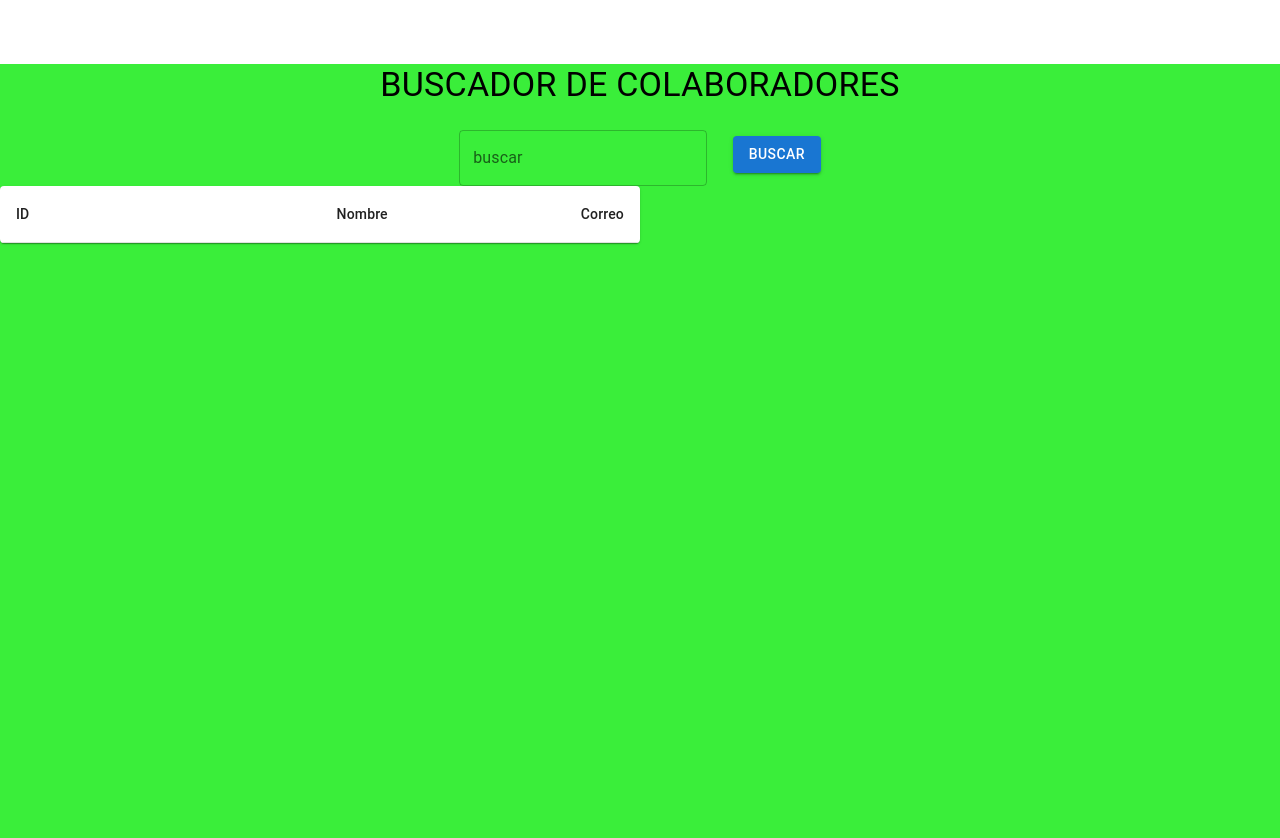
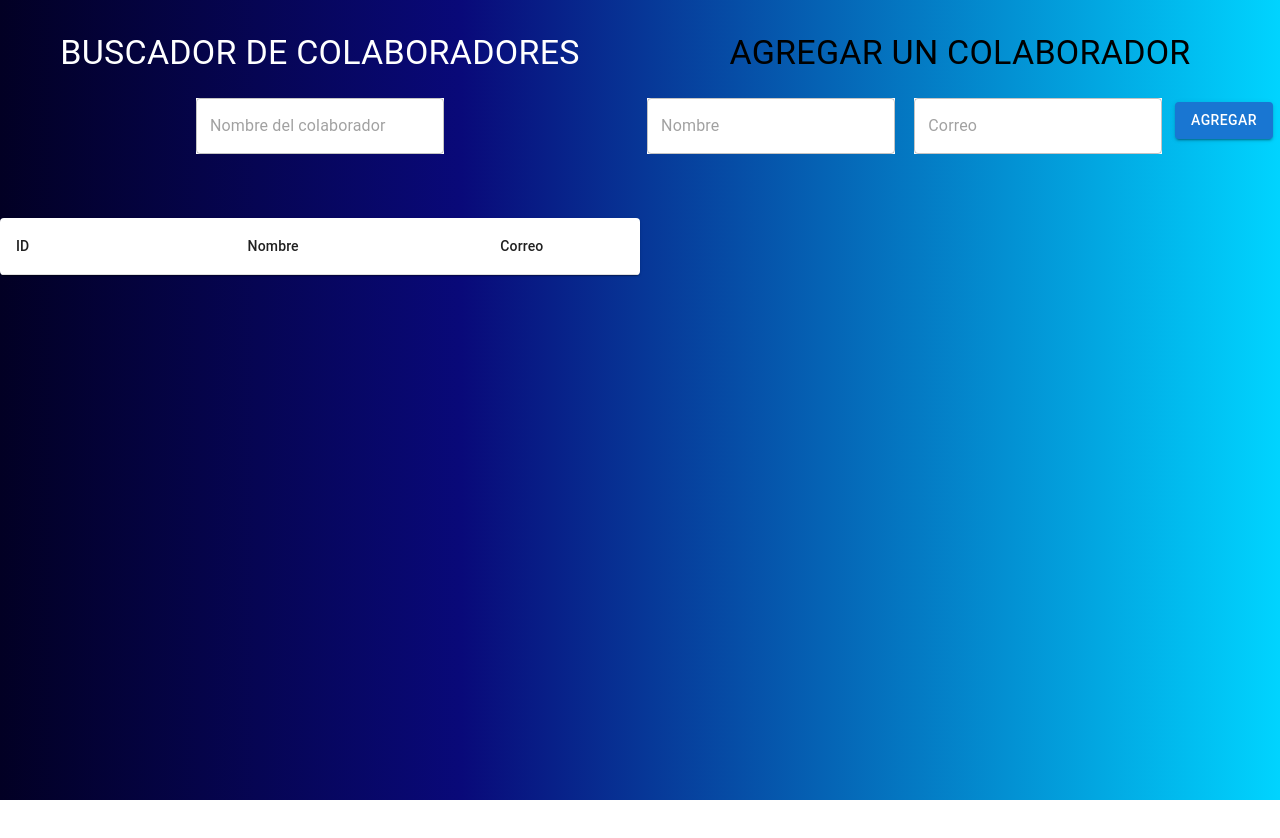
Before and after one commit to NeaCS/BuscadordeColaboradores, a React (Create React App) app: page / in a window 1280 px wide. Shown: the top 838 px of the page. After the commit the page ends 800 px from the top, so only its background shows below. Built offline with nearby package versions, Linux system fonts and the light colour scheme.

Commit message:
Cambio color de fondo y se arregla problema de filter

```diff
--- a/src/App.css
+++ b/src/App.css
@@ -1,41 +1,7 @@
 .App {
   text-align: center;
-  background-color: #3aee3a;
+  background: rgb(2,0,36);
+background: linear-gradient(90deg, rgba(2,0,36,1) 0%, rgba(9,9,121,1) 36%, rgba(0,212,255,1) 100%);
   width: 100vw;
   height: 100vh;
 }
-
-.App-logo {
-  height: 40vmin;
-  pointer-events: none;
-}
-
-@media (prefers-reduced-motion: no-preference) {
-  .App-logo {
-    animation: App-logo-spin infinite 20s linear;
-  }
-}
-
-.App-header {
-  background-color: #282c34;
-  min-height: 100vh;
-  display: flex;
-  flex-direction: column;
-  align-items: center;
-  justify-content: center;
-  font-size: calc(10px + 2vmin);
-  color: white;
-}
-
-.App-link {
-  color: #61dafb;
-}
-
-@keyframes App-logo-spin {
-  from {
-    transform: rotate(0deg);
-  }
-  to {
-    transform: rotate(360deg);
-  }
-}
--- a/src/App.js
+++ b/src/App.js
@@ -1,30 +1,42 @@
-
-import { useState } from 'react';
-import './App.css';
-import SearchAppBar from './components/SearchBar';
-import { BaseColaboradores } from './database/data';
-import MyTable from './components/MyTable';
-
-
-
+import { useState } from "react";
+import "./App.css";
+import SearchAppBar from "./components/SearchBar";
+import { BaseColaboradores } from "./database/data";
+import MyTable from "./components/MyTable";
+import { Grid } from "@mui/material";
+import { Grid3x3 } from "@mui/icons-material";
+import AddColab from "./components/AddColab";
 
 function App() {
-  const [colaboradores, setColaboradores] = useState(BaseColaboradores)
-  const [searchTerm, setSearchTerm] = useState("")
-
+  const [colaboradores, setColaboradores] = useState(BaseColaboradores);
+  const [searchTerm, setSearchTerm] = useState("");
+  const [nombre, setNombre] = useState();
+  const [correo, setCorreo] = useState();
 
   const handleSearchChange = (value) => {
-  setSearchTerm(value);
+    setSearchTerm(value);
+  };
 
-};
+  const agregarColaborador = (nombre1, correo1) => {
+    setNombre(nombre1);
+    setCorreo(correo1);
+    let nuevoColaborador = {
+      nombre: nombre,
+      correo: correo,
+    };
+    setColaboradores([...colaboradores, nuevoColaborador]);
+  };
 
-console.log("term",searchTerm)
   return (
-    <div className="App">
-      <SearchAppBar onSearchChange={handleSearchChange}/>
-      <MyTable colaboradores={colaboradores} searchTerm={searchTerm}/>
-
-    </div>
+    <Grid className="App" container>
+      <Grid item xs={6} justifyContent={"center"}>
+        <SearchAppBar onSearchChange={handleSearchChange} />
+        <MyTable colaboradores={colaboradores} searchTerm={searchTerm} />
+      </Grid>
+      <Grid item xs={6}>
+        <AddColab agregarColaborador={agregarColaborador} />
+      </Grid>
+    </Grid>
   );
 }
 
--- /dev/null
+++ b/src/components/AddColab.jsx
@@ -0,0 +1,54 @@
+import { Box, Button, TextField, Typography } from "@mui/material";
+import React, { useState } from "react";
+
+const AddColab = ({ agregarColaborador }) => {
+  const [nombre, setNombre] = useState("");
+  const [correo, setCorreo] = useState("");
+
+  const agregarColaboradorAdd = (e) => {
+    e.preventDefault();
+    agregarColaborador(nombre, correo);
+     setNombre("");
+    setCorreo("");
+  };
+  return (
+    <div
+      flex-column
+      sx={{ width: "75%", justifyContent: "center" }}
+      style={{ paddingTop: "5%" }}
+    >
+      <Typography variant="h4" color="initial">
+        AGREGAR UN COLABORADOR
+      </Typography>
+      <Box marginTop={3}>
+        {" "}
+        <TextField
+          InputProps={{ inputProps: { style: { background: "white" } } }}
+          id="outlined-basic"
+          variant="outlined"
+          value={nombre}
+          onChange={(e) => setNombre(e.target.value)}
+          placeholder="Nombre"
+        />
+        <TextField
+        style={{marginLeft:"3%"}}
+          InputProps={{ inputProps: { style: { background: "white" } } }}
+          id="outlined-basic"
+          variant="outlined"
+          value={correo}
+          placeholder="Correo"
+          onChange={(e) => setCorreo(e.target.value)}
+        />
+        <Button
+          onClick={agregarColaboradorAdd}
+          sx={{ marginTop: "0.7%", marginLeft: "2%" }}
+          variant="contained"
+        >
+          Agregar
+        </Button>
+      </Box>
+    </div>
+  );
+};
+
+export default AddColab;
--- a/src/components/MyTable.jsx
+++ b/src/components/MyTable.jsx
@@ -1,37 +1,42 @@
-import { Paper, Table, TableBody, TableCell, TableContainer, TableHead, TableRow } from '@mui/material';
-import * as React from 'react';
-
-
+import {
+  Paper,
+  Table,
+  TableBody,
+  TableCell,
+  TableContainer,
+  TableHead,
+  TableRow,
+} from "@mui/material";
+import * as React from "react";
 
 export default function MyTable(props) {
-    const {searchTerm, colaboradores} = props
-    const colaboradoresFiltrados = colaboradores.filter(colab=>colab.nombre === searchTerm)
+  const { searchTerm, colaboradores } = props;
 
-    console.log(colaboradoresFiltrados)
-
+  const colaboradoresFiltrados = colaboradores.filter(
+    (colab) => colab.nombre === searchTerm
+  );
 
   return (
-    <TableContainer component={Paper} style={{width: "50%"}}>
+      <TableContainer component={Paper} style={{marginTop:"10%"}}>
         <Table aria-label="simple table">
-      <TableHead>
+          <TableHead back>
             <TableRow>
               <TableCell>ID</TableCell>
-          <TableCell align="right">Nombre</TableCell>
-          <TableCell align="right">Correo</TableCell>
+              <TableCell align="center">Nombre</TableCell>
+              <TableCell align="center">Correo</TableCell>
             </TableRow>
           </TableHead>
           <TableBody>
             {colaboradoresFiltrados.map((e, i) => (
               <TableRow
                 key={i}
-            sx={{ '&:last-child td, &:last-child th': { border: 0 } }}
+                sx={{ "&:last-child td, &:last-child th": { border: 0 } }}
               >
                 <TableCell component="th" scope="row">
                   {e.id}
                 </TableCell>
-            <TableCell align="right">{e.nombre}</TableCell>
-            <TableCell align="right">{e.correo}</TableCell>
-
+                <TableCell align="center">{e.nombre}</TableCell>
+                <TableCell align="center">{e.correo}</TableCell>
               </TableRow>
             ))}
           </TableBody>
--- a/src/components/SearchBar.jsx
+++ b/src/components/SearchBar.jsx
@@ -2,29 +2,31 @@ import { Box, Button, TextField, Typography } from "@mui/material";
 import React, { useState } from "react";
 import { BaseColaboradores } from "../database/data";
 
+const SearchBar = ({ onSearchChange }) => {
+  const [colaborador, setColaborador] = useState("");
 
-
-const SearchBar = ({onSearchChange}) => {
-const [colaborador, setColaborador] = useState("");
-
-const handleChange = (e) => {
-    onSearchChange(e.target.value)
-}
-
-
+  const handleChange = (e) => {
+    onSearchChange(e.target.value);
+  };
 
   return (
     <div
       flex-column
       sx={{ width: "75%", justifyContent: "center" }}
-      style={{ marginTop: "5%" }}
+      style={{ paddingTop: "5%" }}
     >
-      <Typography variant="h4" color="initial">
+      <Typography variant="h4" color="white" >
         BUSCADOR DE COLABORADORES
       </Typography>
+
       <Box marginTop={3}>
-        <TextField label="buscar" id="buscar" onChange={handleChange} />
-        <Button sx={{marginTop: "0.5%", marginLeft: "2%"}} variant="contained">Buscar</Button>
+        <TextField
+          id="outlined-basic"
+          variant="outlined"
+          onChange={handleChange}
+          InputProps={{ inputProps: { style: { background: "white" } } }}
+          placeholder="Nombre del colaborador"
+        />
       </Box>
     </div>
   );
```
Lines whose indentation alone changed are shown as unchanged.
